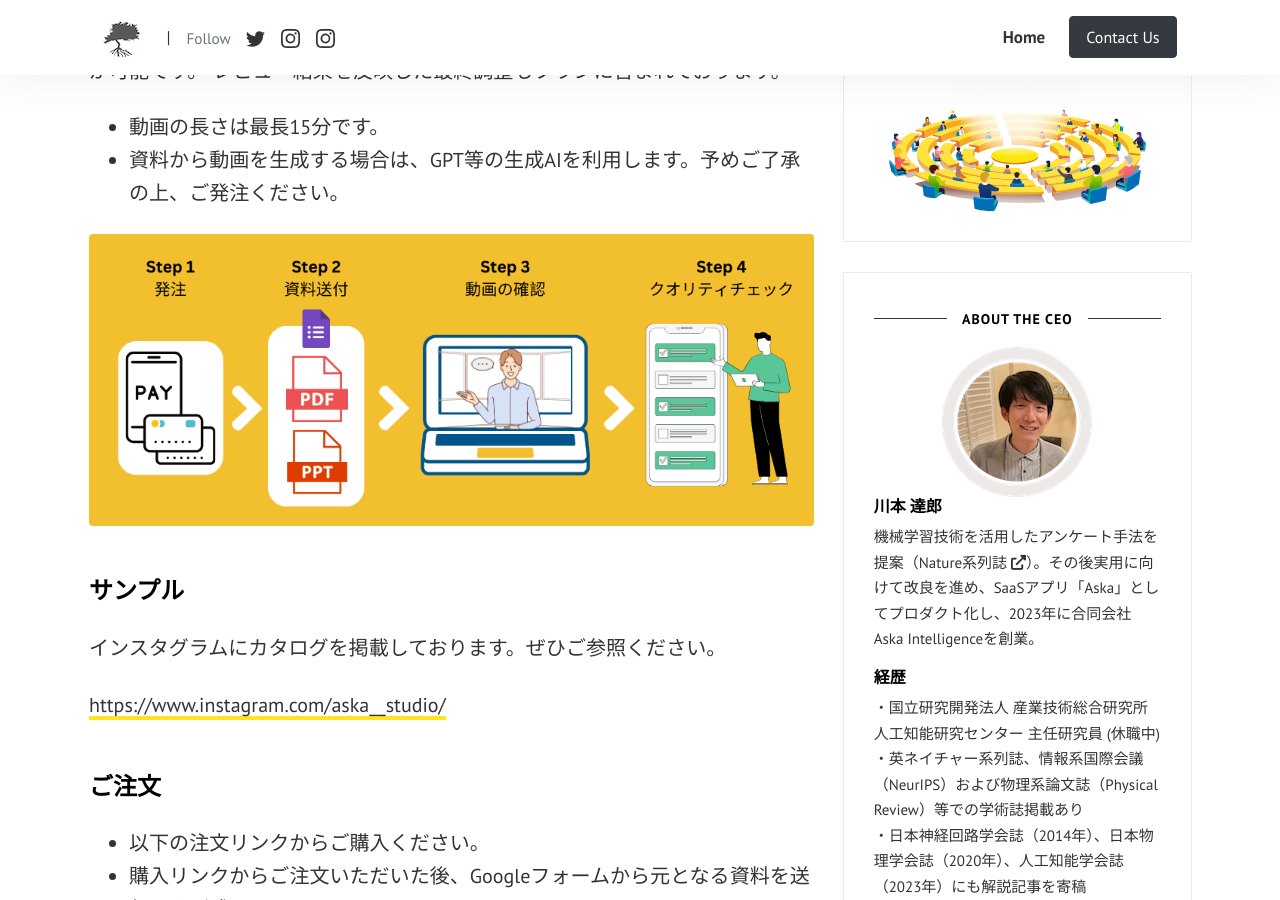
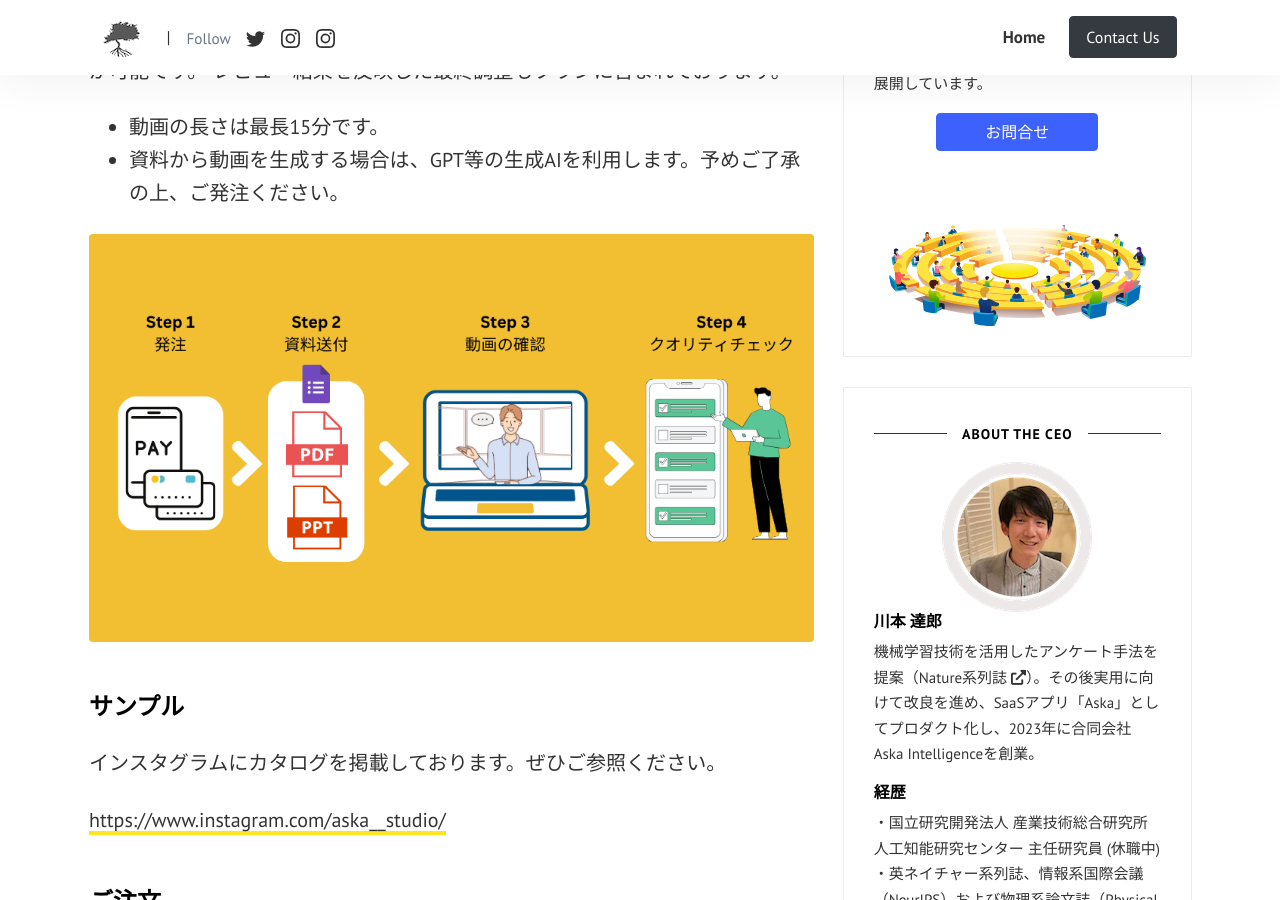
Before and after one commit to Aska-systems/ja, a Jekyll site: the page built from _posts/2018-01-01-Aska-Studio-ja.md, in a window 1280 px wide and 900 px high, scrolled down 836 px. Built offline with Jekyll 4.4.1, drawn with Linux system fonts in a browser that asks for light colours.

Commit message:
Correct a mistake.

```diff
--- a/_posts/2018-01-01-Aska-Studio-ja.md
+++ b/_posts/2018-01-01-Aska-Studio-ja.md
@@ -17,7 +17,7 @@ PDF資料や発表スライド、セリフ原稿等の資料を元に、生成AI
 - 動画の長さは最長15分です。
 - 資料から動画を生成する場合は、GPT等の生成AIを利用します。予めご了承の上、ご発注ください。
 
-![Aska_Studio_Procesure_ja]({{ site.baseurl }}/assets/images/Aska_Studio_Procedure.png)
+![Aska_Studio_Procesure_ja]({{ site.baseurl }}/assets/images/Aska_Studio_procedure.png)
 
 #### サンプル
 インスタグラムにカタログを掲載しております。ぜひご参照ください。
```
Also changed, not shown: assets/images/Aska_Studio_procedure.png.
